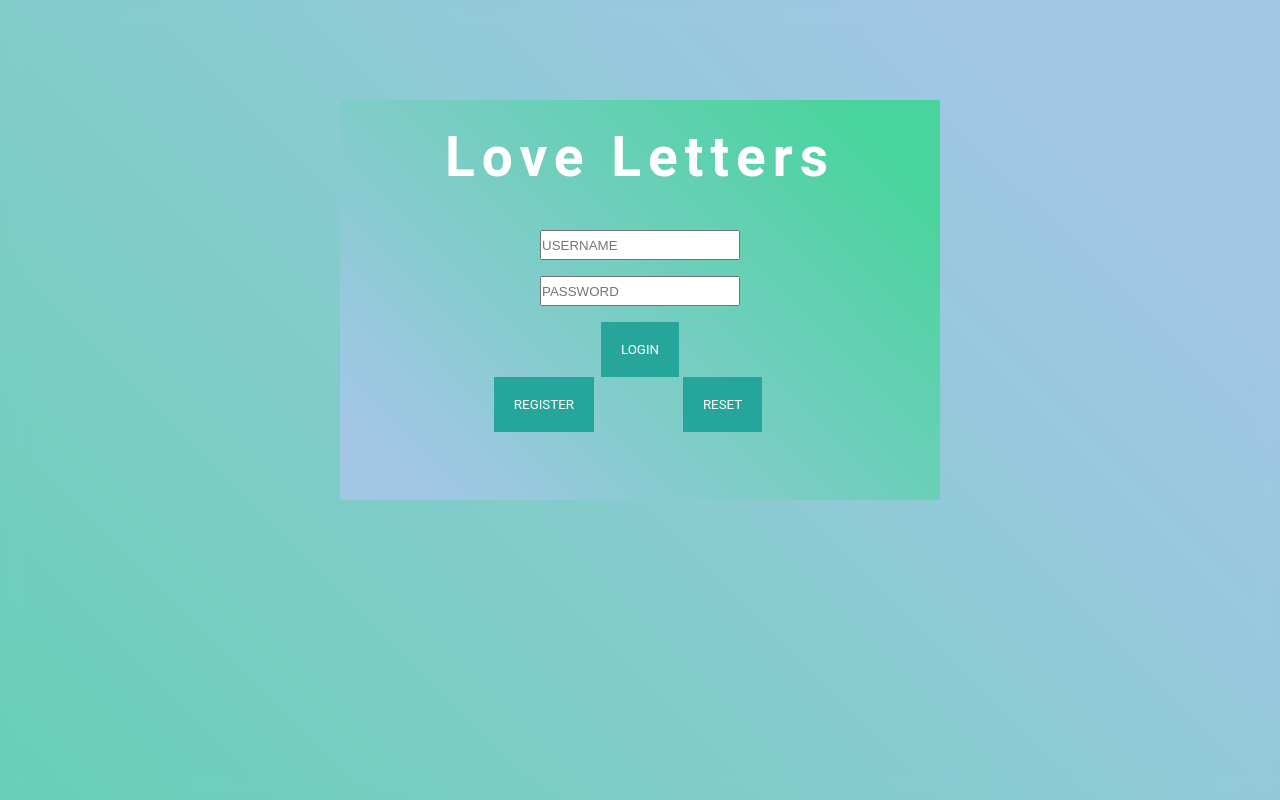
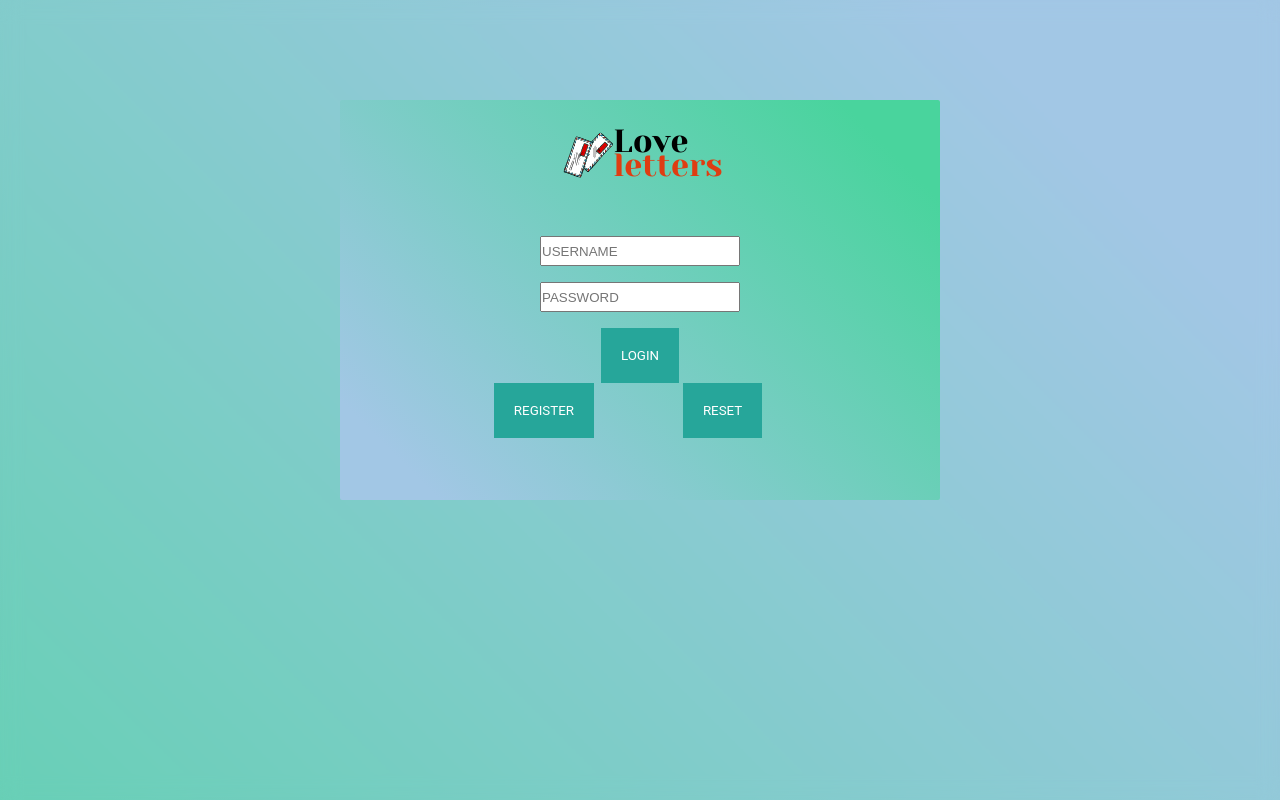
Before and after one commit to Leelaka/SIT725-assignment3, a website: page public/index.html in a window 1280 px wide. Drawn offline with nearby package versions, Linux system fonts and the light colour scheme.

Commit message:
Added logo to the index.html page

```diff
--- a/public/index.html
+++ b/public/index.html
@@ -10,7 +10,7 @@
     <body>
     <!-- heading -->
         <div id="container">
-        <h1 class="label">Love Letters </h1>
+        <h1 class="label"> <img class="brand_logo" src="/logo.png" alt="Loveletter_logo" /> </h1>
     <!--(FORM) Input boxes and buttons-->
         <br>
         <input type="text" id="username" name="username" placeholder="USERNAME"><br><br>
```
